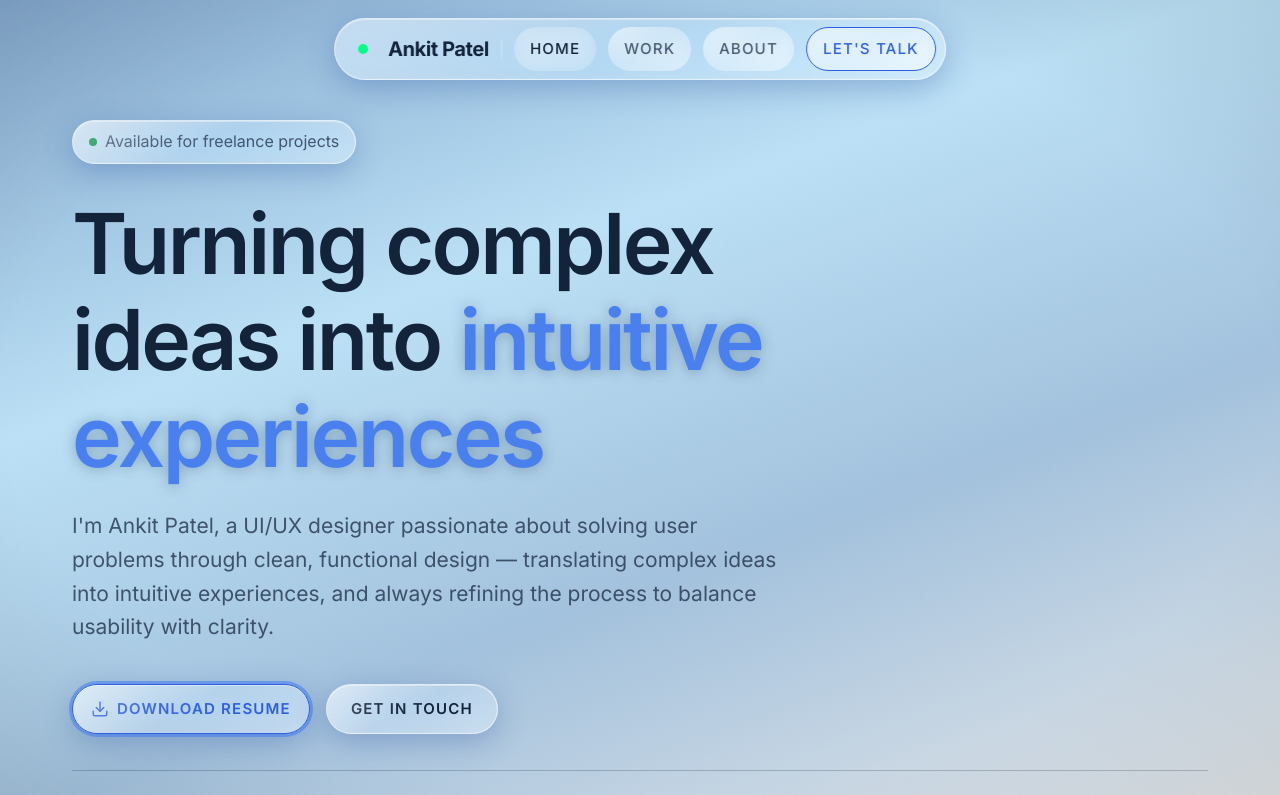
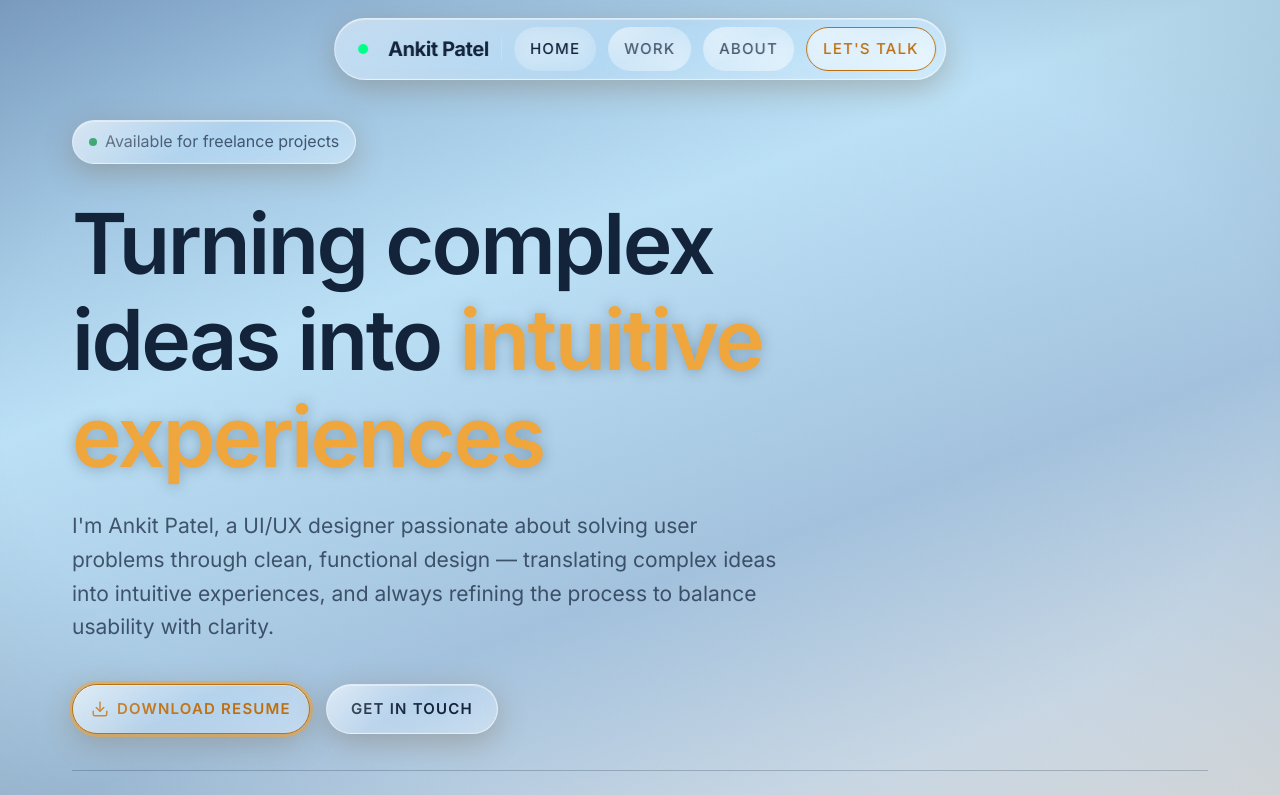
Before and after one commit to artsbyankit/artsbyankit.github.io, a React (Vite) app: page / in a window 1280 px wide. Shown: the top 795 px of the page. Built offline with nearby package versions, Linux system fonts and the light colour scheme.

Commit message:
Accent: orange-tinted gold

```diff
--- a/src/theme.js
+++ b/src/theme.js
@@ -10,9 +10,9 @@
 
 /* ---------- ACCENT — THE one pink, tuned for the steel-blue bg ---------- */
 const accent = {
-  deep: '#2e5fe0', // saturated cobalt — text, borders, eyebrows
-  strong: '#2148b8', // deeper twin for hover/press
-  bright: '#4a80ee', // luminous cobalt — rings, glows, highlights
+  deep: '#bd6f0e', // orange-tinted gold — text, borders, eyebrows
+  strong: '#96560b', // deeper twin for hover/press
+  bright: '#efa63d', // luminous amber-gold — rings, glows, highlights
 };
 
 /* ============================================================
```
